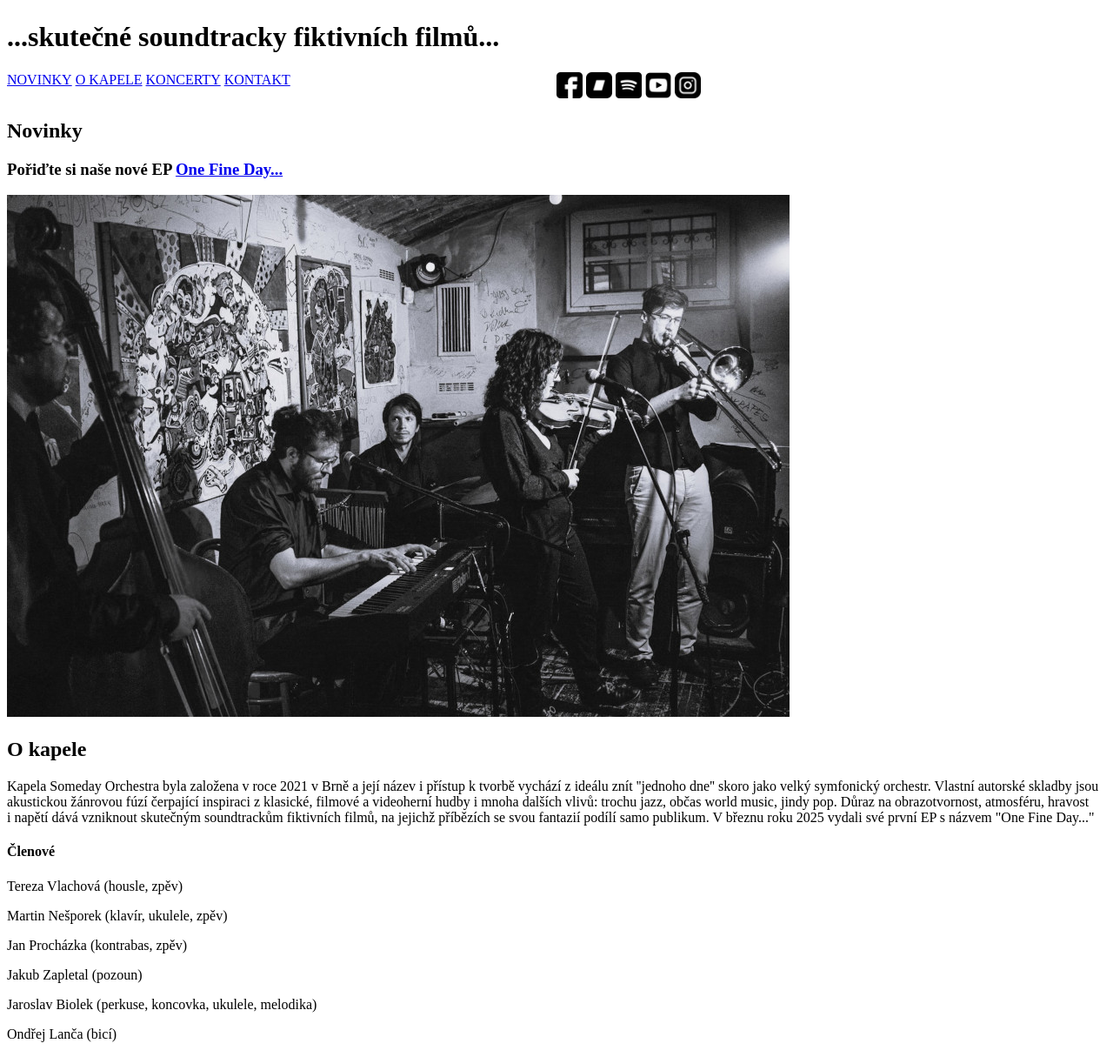
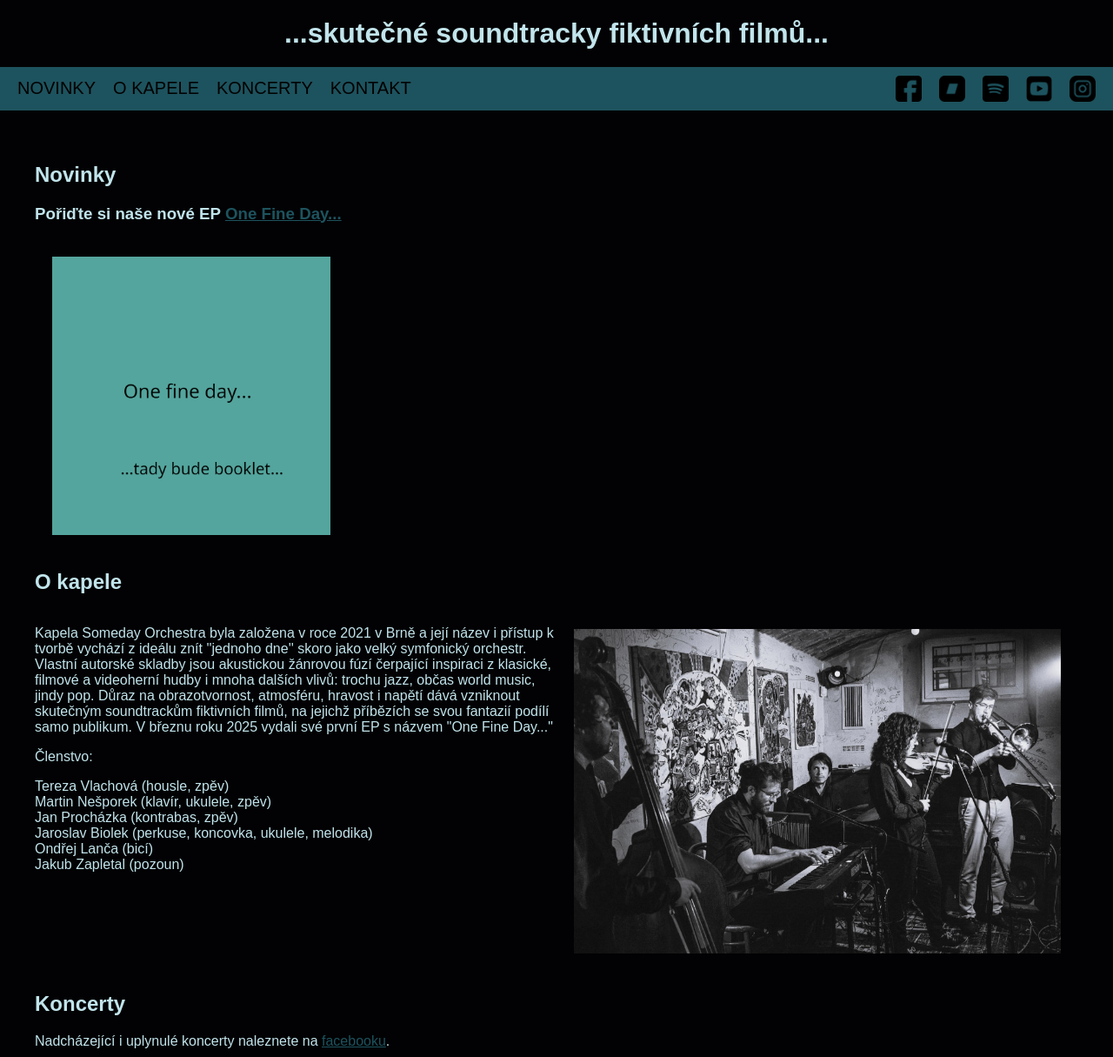
Before and after one commit to DanielaBiolek/SomedayOrchestra, a plain HTML site: page index.html in a window 1280 px wide. Shown: the part 636-1851 px from the top of the page at 87% size. Drawn offline with Linux system fonts and the light colour scheme; a web font is replaced by a local one.

Commit message:
trochu styl

```diff
--- /dev/null
+++ b/SCSS/_boxy.scss
@@ -0,0 +1,15 @@
+.novinky_booklet {
+    display: block;
+    width: 30%;
+    padding: 20px;
+}
+
+.okapele_konteiner {
+    display: grid;
+    grid-template-columns: 1fr 1fr;
+}
+
+.okapele_fotka {
+    max-width: 100%;
+    padding: 20px;
+}
--- /dev/null
+++ b/SCSS/_colors.scss
@@ -0,0 +1,3 @@
+$black: #020204;
+$basic-font: #C1E4EB;
+$menuandstuff: #1D535E;
--- /dev/null
+++ b/SCSS/_fonts.scss
@@ -0,0 +1,3 @@
+body {
+    font-family: Alexandria, Arial, Helvetica, sans-serif;
+}
--- /dev/null
+++ b/SCSS/_header.scss
@@ -0,0 +1,10 @@
+.logo {
+    display: block;
+    width: 100vw;
+    margin: 0 auto;
+}
+
+.undertitle {
+    margin: 20px auto;
+    text-align: center;
+}
--- /dev/null
+++ b/SCSS/_links.scss
@@ -0,0 +1,5 @@
+@import 'colors';
+
+.link {
+    color: $menuandstuff;
+}
--- /dev/null
+++ b/SCSS/_menu.scss
@@ -0,0 +1,46 @@
+@import 'colors';
+
+.menu_ikona{
+    display: block;
+    max-width: 30px;
+}
+
+
+.menu {
+    display: grid;
+    grid-template-columns: 2fr 1fr;
+    background-color: $menuandstuff;
+}
+
+.menu_menu {
+    display: flex;
+    justify-content: flex-start;
+    align-items: center;
+    list-style: none;
+    padding: 10px;
+    margin: 0;
+}
+
+.menu_socky {
+    display: flex;
+    justify-content: flex-end;
+    align-items: center;
+    list-style: none;
+    padding: 10px;
+    margin: 0;
+}
+
+.menu_link{
+    text-decoration: none;
+    color: black;
+}
+
+@media screen and (min-width: 800px) {
+
+    .menu_item {
+        display: inline-block;
+        font-size: 20px;
+        margin: 0 10px
+    }
+
+}
--- /dev/null
+++ b/SCSS/style.scss
@@ -0,0 +1,25 @@
+@use 'fonts';
+@use 'menu';
+@use 'header';
+@use 'footer';
+@use 'images';
+@use 'links';
+@use 'boxy';
+@import 'colors';
+
+
+html {box-sizing:border-box
+    ;}
+*, ::before, ::after{box-sizing:inherit;}
+
+body{
+    background-color: $black;
+    color: $basic-font;
+    width: 100vw;
+    margin: 0 auto;
+    max-width: 1800px;
+}
+
+.kontejner {
+    padding: 40px;
+}
--- a/index.html
+++ b/index.html
@@ -4,64 +4,86 @@
     <meta charset="UTF-8">
     <meta name="viewport" content="width=device-width, initial-scale=1.0">
     <title>Someday Orchestra</title>
-    <link rel="stylesheet" href="style.css">
+    <link rel="stylesheet" href="/SCSS/style.css">
+    <link rel="preconnect" href="https://fonts.googleapis.com">
+    <link rel="preconnect" href="https://fonts.gstatic.com" crossorigin>
+    <link href="https://fonts.googleapis.com/css2?family=Alexandria:wght@100..900&display=swap" rel="stylesheet">
 </head>
 <body>
     <header class="header">
         <img class="logo" src="logo.png" alt="Someday Orchestra">
-        <h1>...skutečné soundtracky fiktivních filmů...</h1>
-        <div class="menu">
-            <div class="menu-menu">
-                <a class="inline-block" href="#novinky">NOVINKY</a>
-                <a class="inline-block" href="#okapele">O KAPELE</a>
-                <a class="inline-block" href="#koncerty">KONCERTY</a>
-                <a class="inline-block" href="#kontakt">KONTAKT</a>
+        <h1 class="undertitle">...skutečné soundtracky fiktivních filmů...</h1>
+        <nav class="menu">
+            <ul class="menu_menu">
+                <li class="menu_item"><a class="menu_link" href="#novinky">NOVINKY</a></li>
+                <li class="menu_item"><a class="menu_link" href="#okapele">O KAPELE</a></li>
+                <li class="menu_item"><a class="menu_link" href="#koncerty">KONCERTY</a></li>
+                <li class="menu_item"><a class="menu_link" href="#kontakt">KONTAKT</a></li>
 
-            </div>
-            <div class="menu-socky">
-                <a href="https://www.facebook.com/somedayorchestra/"><img class="ikona" src="facebook.png" alt="FACEBOOK"></a>
-                <a href="https://somedayorchestra.bandcamp.com/"><img class="ikona" src="bandcamp.png" alt="BANDCAMP"></a>
-                <a href="index.html"><img class="ikona" src="spotify.png" alt="SPOTIFY"></a>
-                <a href="https://www.youtube.com/@somedayorchestra7105"><img class="ikona" src="youtube.png" alt="YOUTUBE"></a>
-                <a href="https://www.instagram.com/somedayorchestra/"><img class="ikona" src="instagram.png" alt="INSTAGRAM"></a>
+            </ul>
+            <ul class="menu_socky">
+                <li class="menu_item"><a href="https://www.facebook.com/somedayorchestra/"><img class="menu_ikona" src="facebook.png" alt="FACEBOOK"></a></li>
+                <li class="menu_item"><a href="https://somedayorchestra.bandcamp.com/"><img class="menu_ikona" src="bandcamp.png" alt="BANDCAMP"></a></li>
+                <li class="menu_item"><a href="index.html"><img class="menu_ikona" src="spotify.png" alt="SPOTIFY"></a></li>
+                <li class="menu_item"><a href="https://www.youtube.com/@somedayorchestra7105"><img class="menu_ikona" src="youtube.png" alt="YOUTUBE"></a></li>
+                <li class="menu_item"><a href="https://www.instagram.com/somedayorchestra/"><img class="menu_ikona" src="instagram.png" alt="INSTAGRAM"></a></li>
 
-            </div>
+            </ul>
 
-        </div>
+        </nav>
     </header>
 
+<div class="kontejner">
     <section id="novinky">
+        <div class="novinky_box1">
             <h2>Novinky</h2>
-    <h3>Pořiďte si naše nové EP <a href="https://somedayorchestra.bandcamp.com/album/one-fine-day">One Fine Day...</a></h3>
+            <h3>Pořiďte si naše nové EP <a class="link" href="https://somedayorchestra.bandcamp.com/album/one-fine-day">One Fine Day...</a></h3>
+        </div>
+        <div class="novinky_box2">
+            <img class="novinky_booklet" src="booklet.png" alt="One fine day...">
+        </div>
     </section>
 
-<img src="fotka1.jpg" alt="Someday orchestra">
+
+
 
     <section id="okapele">
 
 
         <h2>O kapele</h2>
+
+        <div class="okapele_konteiner">
+            <div class="okapele_box1">
                 <p>Kapela Someday Orchestra byla založena v roce 2021 v Brně a její název i přístup k tvorbě vychází z ideálu znít ''jednoho dne'' skoro jako velký symfonický orchestr.
                 Vlastní autorské skladby jsou akustickou žánrovou fúzí čerpající inspiraci z klasické, filmové a videoherní hudby i mnoha dalších vlivů: trochu jazz, občas world music, jindy pop.
                 Důraz na obrazotvornost, atmosféru, hravost i napětí dává vzniknout skutečným soundtrackům fiktivních filmů, na jejichž příbězích se svou fantazií podílí samo publikum.
                 V březnu roku 2025 vydali své první EP s názvem "One Fine Day..."
                 </p>
 
-    <div>
-        <h4>Členové</h4>
-        <p>Tereza Vlachová (housle, zpěv)</p>
-        <p>Martin Nešporek (klavír, ukulele, zpěv)</p>
-        <p>Jan Procházka (kontrabas, zpěv)</p>
-        <p>Jakub Zapletal (pozoun)</p>
-        <p>Jaroslav Biolek (perkuse, koncovka, ukulele, melodika)</p>
-        <p>Ondřej Lanča (bicí)</p>
+
+                <p>Členstvo:</p>
+                <p>Tereza Vlachová (housle, zpěv)<br>
+                    Martin Nešporek (klavír, ukulele, zpěv)<br>
+                    Jan Procházka (kontrabas, zpěv)<br>
+                    Jaroslav Biolek (perkuse, koncovka, ukulele, melodika)<br>
+                    Ondřej Lanča (bicí)<br>
+                    Jakub Zapletal (pozoun)
+                </p>
             </div>
+
+            <div class="okapele_box2">
+                <img class="okapele_fotka" src="fotka1.jpg" alt="Someday orchestra">
+            </div>
+        </div>
+
     </section>
+
+
 
     <section id="koncerty">
         <h2>Koncerty</h2>
 
-    <p>Nadcházející i uplynulé koncerty naleznete na <a href="https://www.facebook.com/somedayorchestra/events">facebooku</a>.</p>
+        <p>Nadcházející i uplynulé koncerty naleznete na <a class="link" href="https://www.facebook.com/somedayorchestra/events">facebooku</a>.</p>
     </section>
 
     <section id="kontakt">
@@ -79,7 +101,7 @@
 
     </section>
 
-
+</div>
 
 <footer>
    <p>Someday Orchestra 2025</p>
```
Also changed, not shown: SCSS/_footer.scss (added), SCSS/_images.scss (added), SCSS/style.css (added), booklet.png (added), logo.png, style.css (deleted), 1 other file. Lines whose indentation alone changed are shown as unchanged.
